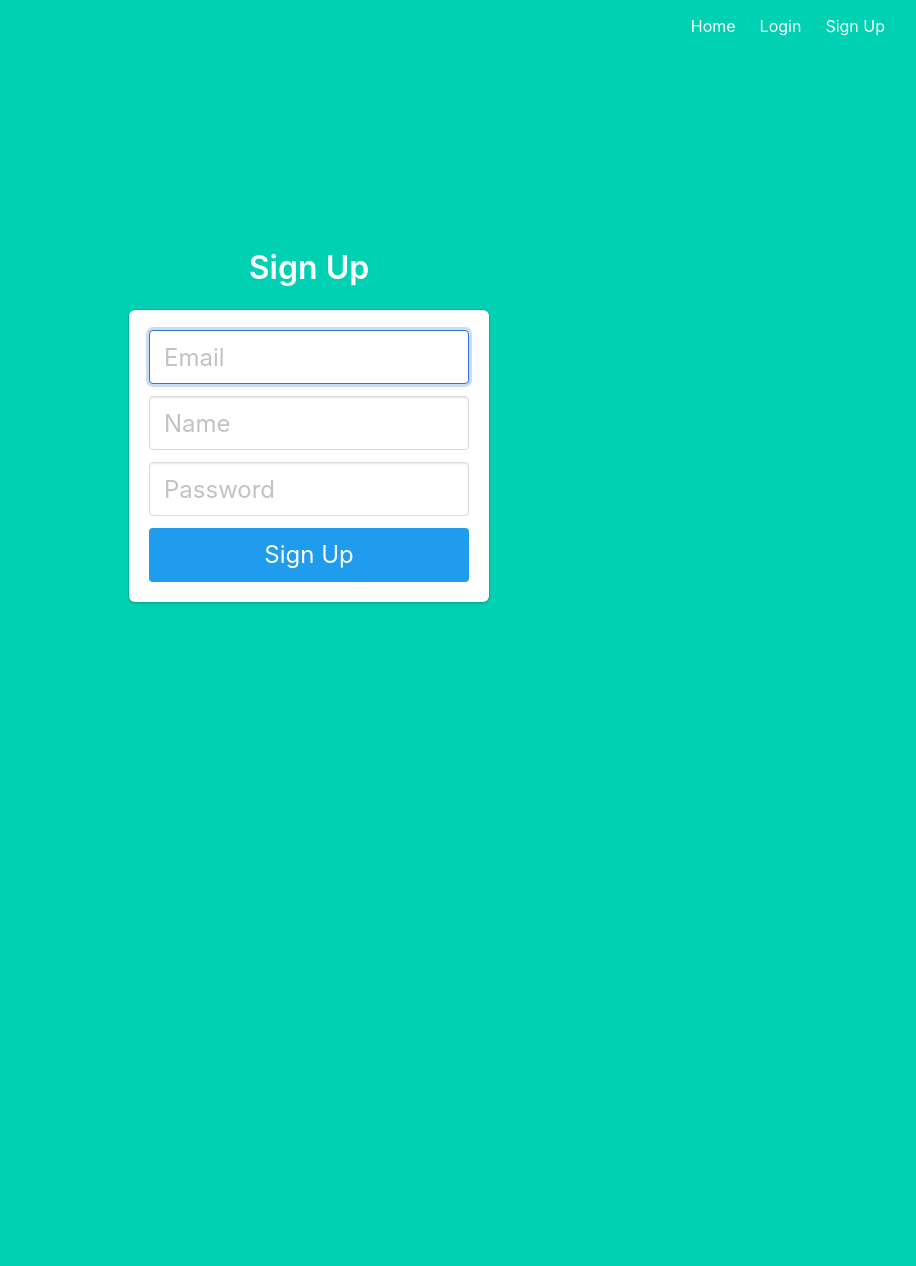
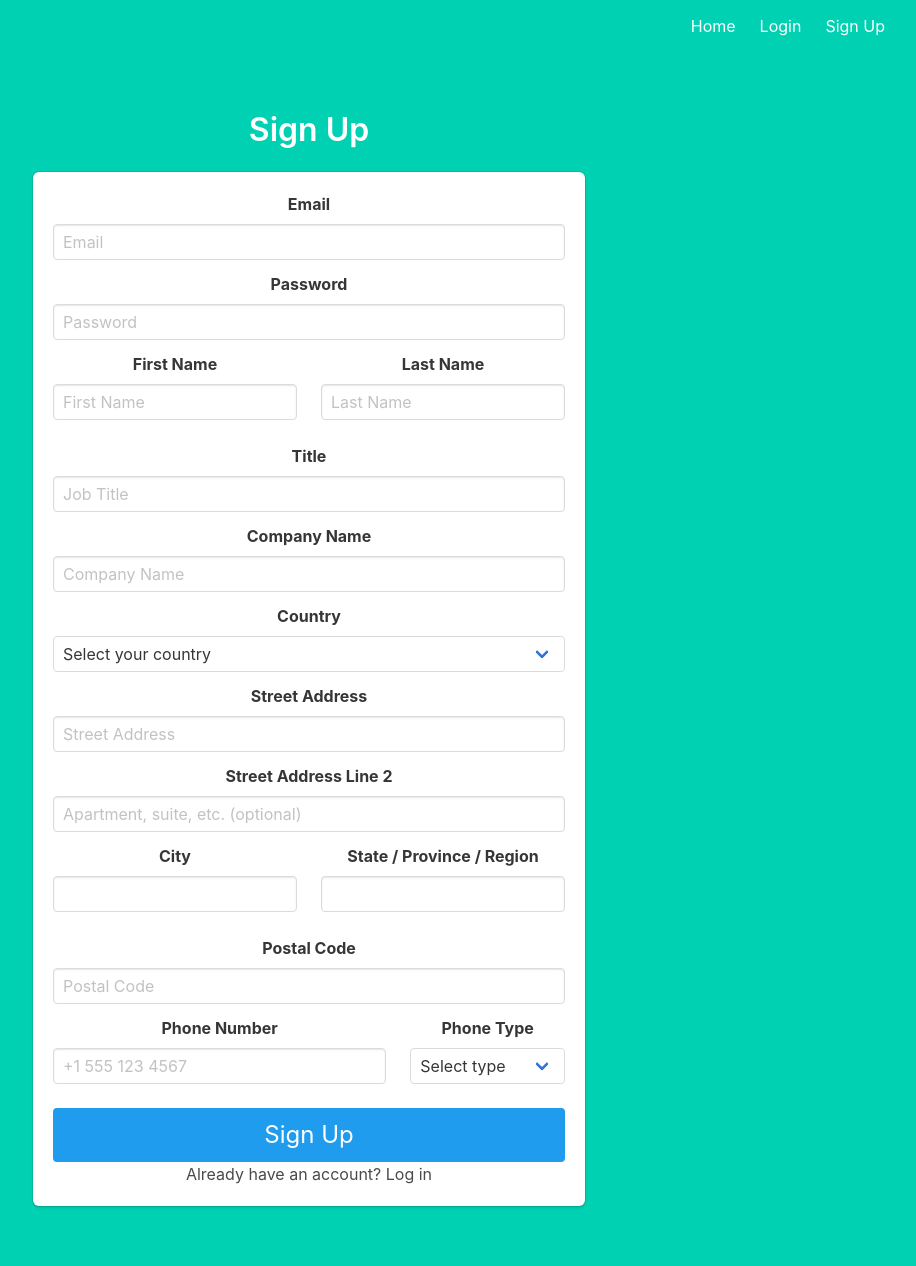
Before and after one commit to junaidalam2/flask_authentication, a Flask app: template backend/project/templates/signup.html in a window 1280 px wide. Shown: the whole page, without its empty margins (331-1247 px from the left). Before the commit the page ends 604 px from the top, so only its background shows below. Run offline with Flask 3, Linux system fonts and the light colour scheme; the template is opened without the code that fills it, so the values that code supplies are empty.

Commit message:
worked on authentication

```diff
--- a/backend/project/templates/base.html
+++ b/backend/project/templates/base.html
@@ -29,7 +29,7 @@
                             <a href="{{ url_for('auth.login') }}" class="navbar-item">
                                 Login
                             </a>
-                            <a href="{{ url_for('auth.signup') }}" class="navbar-item">
+                            <a href="{{ url_for('auth.signup_post') }}" class="navbar-item">
                                 Sign Up
                             </a>
                             {% endif %}
--- a/backend/project/templates/signup.html
+++ b/backend/project/templates/signup.html
@@ -1,39 +1,163 @@
 {% extends "base.html" %}
 
 {% block content %}
-<div class="column is-4 is-offset-4">
-    <h3 class="title">Sign Up</h3>
+<div class="column is-6 is-offset-3">
+    <h3 class="title has-text-centered">Sign Up</h3>
     <div class="box">
 
         {% with messages = get_flashed_messages() %}
         {% if messages %}
         <div class="notification is-danger">
-            {{ messages[0] }}. Go to <a href="{{ url_for('auth.login') }}">login page</a>.
+            {{ messages[0] }}
         </div>
         {% endif %}
         {% endwith %}
 
-        <form method="POST" action="/signup">
+        <form method="POST" action="{{ url_for('auth.signup_post') }}">
+            <!-- Email -->
             <div class="field">
+                <label class="label">Email</label>
                 <div class="control">
-                    <input class="input is-large" type="email" name="email" placeholder="Email" autofocus="">
+                    <input class="input" type="email" name="email" placeholder="Email" required>
+                </div>
+            </div>
+
+            <!-- Password -->
+            <div class="field">
+                <label class="label">Password</label>
+                <div class="control">
+                    <input class="input" type="password" name="password" placeholder="Password" required>
+                </div>
+            </div>
+
+            <!-- Name -->
+            <div class="columns">
+                <div class="column">
+                    <div class="field">
+                        <label class="label">First Name</label>
+                        <div class="control">
+                            <input class="input" type="text" name="first_name" placeholder="First Name" required>
+                        </div>
+                    </div>
+                </div>
+                <div class="column">
+                    <div class="field">
+                        <label class="label">Last Name</label>
+                        <div class="control">
+                            <input class="input" type="text" name="last_name" placeholder="Last Name" required>
+                        </div>
+                    </div>
+                </div>
+            </div>
+
+            <!-- Title -->
+            <div class="field">
+                <label class="label">Title</label>
+                <div class="control">
+                    <input class="input" type="text" name="title" placeholder="Job Title" required>
+                </div>
+            </div>
+
+            <!-- Company -->
+            <div class="field">
+                <label class="label">Company Name</label>
+                <div class="control">
+                    <input class="input" type="text" name="company_name" placeholder="Company Name" required>
+                </div>
+            </div>
+
+            <!-- Country -->
+            <div class="field">
+                <label class="label">Country</label>
+                <div class="control">
+                    <div class="select is-fullwidth">
+                        <select name="country" required>
+                            <option value="">Select your country</option>
+                            {% for country in countries %}
+                            <option value="{{ country }}">{{ country }}</option>
+                            {% endfor %}
+                        </select>
+                    </div>
+                </div>
+            </div>
+
+            <!-- Address -->
+            <div class="field">
+                <label class="label">Street Address</label>
+                <div class="control">
+                    <input class="input" type="text" name="street_address" placeholder="Street Address" required>
                 </div>
             </div>
 
             <div class="field">
+                <label class="label">Street Address Line 2</label>
                 <div class="control">
-                    <input class="input is-large" type="text" name="name" placeholder="Name" autofocus="">
+                    <input class="input" type="text" name="street_address_line2"
+                        placeholder="Apartment, suite, etc. (optional)">
+                </div>
+            </div>
+
+            <div class="columns">
+                <div class="column">
+                    <div class="field">
+                        <label class="label">City</label>
+                        <div class="control">
+                            <input class="input" type="text" name="city" required>
+                        </div>
+                    </div>
+                </div>
+                <div class="column">
+                    <div class="field">
+                        <label class="label">State / Province / Region</label>
+                        <div class="control">
+                            <input class="input" type="text" name="state_province_region" required>
+                        </div>
+                    </div>
                 </div>
             </div>
 
             <div class="field">
+                <label class="label">Postal Code</label>
                 <div class="control">
-                    <input class="input is-large" type="password" name="password" placeholder="Password">
+                    <input class="input" type="text" name="postal_code" placeholder="Postal Code" required>
                 </div>
             </div>
 
+            <!-- Phone -->
+            <div class="columns">
+                <div class="column is-two-thirds">
+                    <div class="field">
+                        <label class="label">Phone Number</label>
+                        <div class="control">
+                            <input class="input" type="tel" name="phone" placeholder="+1 555 123 4567" required>
+                        </div>
+                    </div>
+                </div>
+                <div class="column">
+                    <div class="field">
+                        <label class="label">Phone Type</label>
+                        <div class="control">
+                            <div class="select is-fullwidth">
+                                <select name="phone_type" required>
+                                    <option value="">Select type</option>
+                                    <option value="mobile">Mobile</option>
+                                    <option value="work">Work</option>
+                                    <option value="home">Home</option>
+                                </select>
+                            </div>
+                        </div>
+                    </div>
+                </div>
+            </div>
+
+            <!-- Submit -->
             <button class="button is-block is-info is-large is-fullwidth">Sign Up</button>
         </form>
+
+        <p class="has-text-centered mt-3">
+            Already have an account?
+            <a href="{{ url_for('auth.login') }}">Log in</a>
+        </p>
     </div>
 </div>
 {% endblock %}
```
Also changed, not shown: backend/project/auth.py (+30 -17 lines), backend/__init__.py (deleted), backend/app.py (deleted), backend/main.py (deleted).
